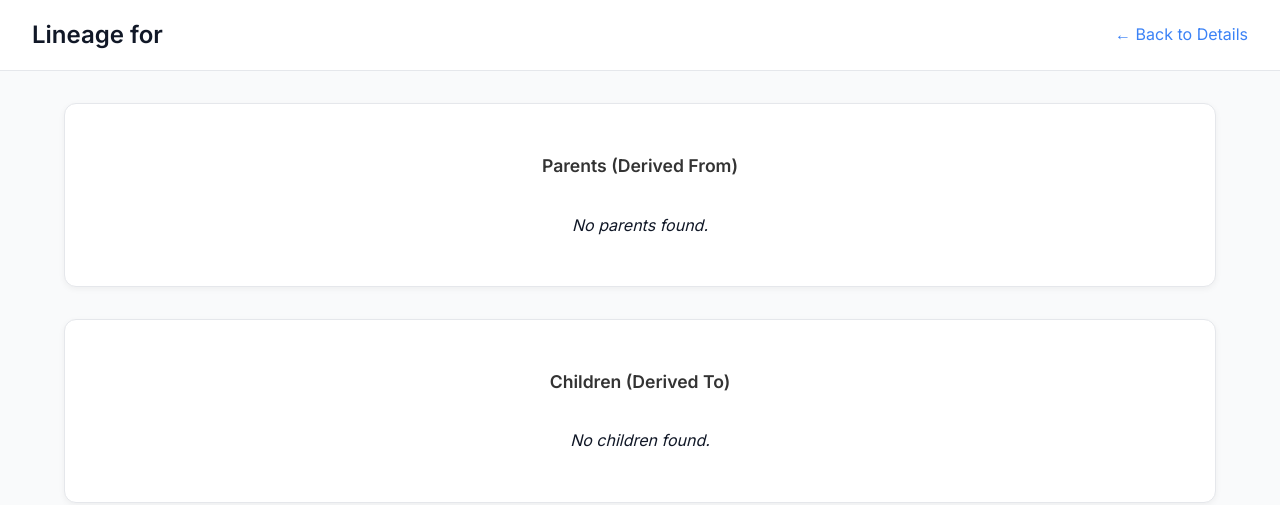
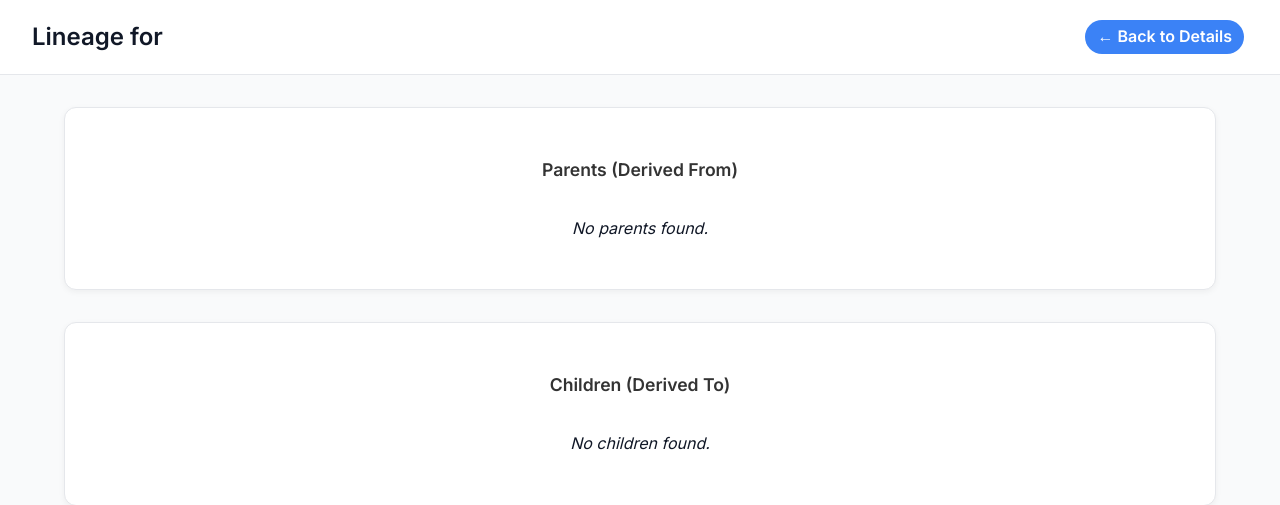
Before and after one commit to anant-c/datatrac, a Flask app: template datatrac/web/templates/lineage.html in a window 1280 px wide. Shown: the top 505 px of the page. Run offline with Flask 3, Linux system fonts and the light colour scheme; the template is opened without the code that fills it, so the values that code supplies are empty.

Commit message:
updates styles

```diff
--- a/datatrac/web/static/css/lineage.css
+++ b/datatrac/web/static/css/lineage.css
@@ -52,3 +52,29 @@
   color: var(--text);
   font-style: italic;
 }
+
+
+/* Enhance back link to look like a button */
+.back-btn {
+  display: inline-block;
+  padding: 0.4em 1em;
+  font-size: 1rem;
+  border-radius: 0.5rem;
+  margin-left: auto;
+  transition: background-color 0.3s ease;
+}
+
+/* Align header items: space between h1 and back button */
+header {
+  display: flex;
+  align-items: center;
+  justify-content: space-between;
+}
+
+/* Optional: add a hover effect for back button */
+.back-btn:hover {
+  background-color: #2563eb; /* Slightly darker blue */
+  color: white;
+  text-decoration: none;
+  cursor: pointer;
+}
--- a/datatrac/web/templates/lineage.html
+++ b/datatrac/web/templates/lineage.html
@@ -38,8 +38,9 @@
 <body>
   <header>
     <h1>Lineage for {{ dataset.name }}</h1>
-    <a href="{{ url_for('details', file_hash=dataset.hash) }}">← Back to Details</a>
+    <a href="{{ url_for('details', file_hash=dataset.hash) }}" class="button-link view-btn back-btn">← Back to Details</a>
   </header>
+
 
   <section>
     <div class="section-title">Parents (Derived From)</div>
```
